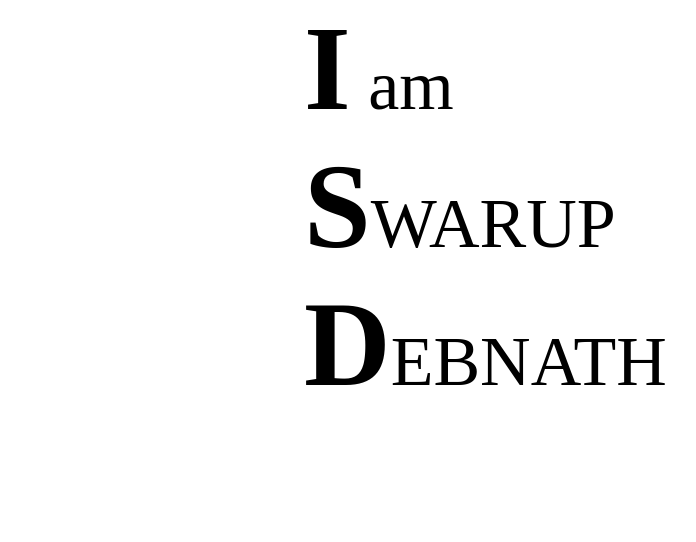
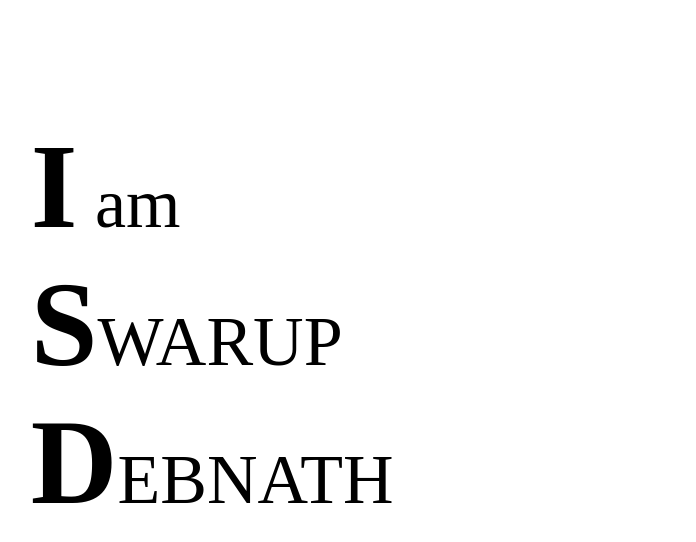
Before and after one commit to SwarupDebnath/SwarupDebnath.github.io, a plain HTML site: page index.html in a window 1280 px wide. Shown: the top 542 px of the page, without its empty margins (194-890 px from the left). Drawn offline with Linux system fonts and the light colour scheme.

Commit message:
Update index.html

```diff
--- a/index.html
+++ b/index.html
@@ -19,8 +19,9 @@
 
 .box {
     position: absolute;
-    left: 50%;
-    transform: translateX(-50%);
+    left: 30%;
+    top: 50%;
+    transform: translate(-50%, -50%);
     font-size: 70px;
     height: 400px;
     width: 370px;
```
